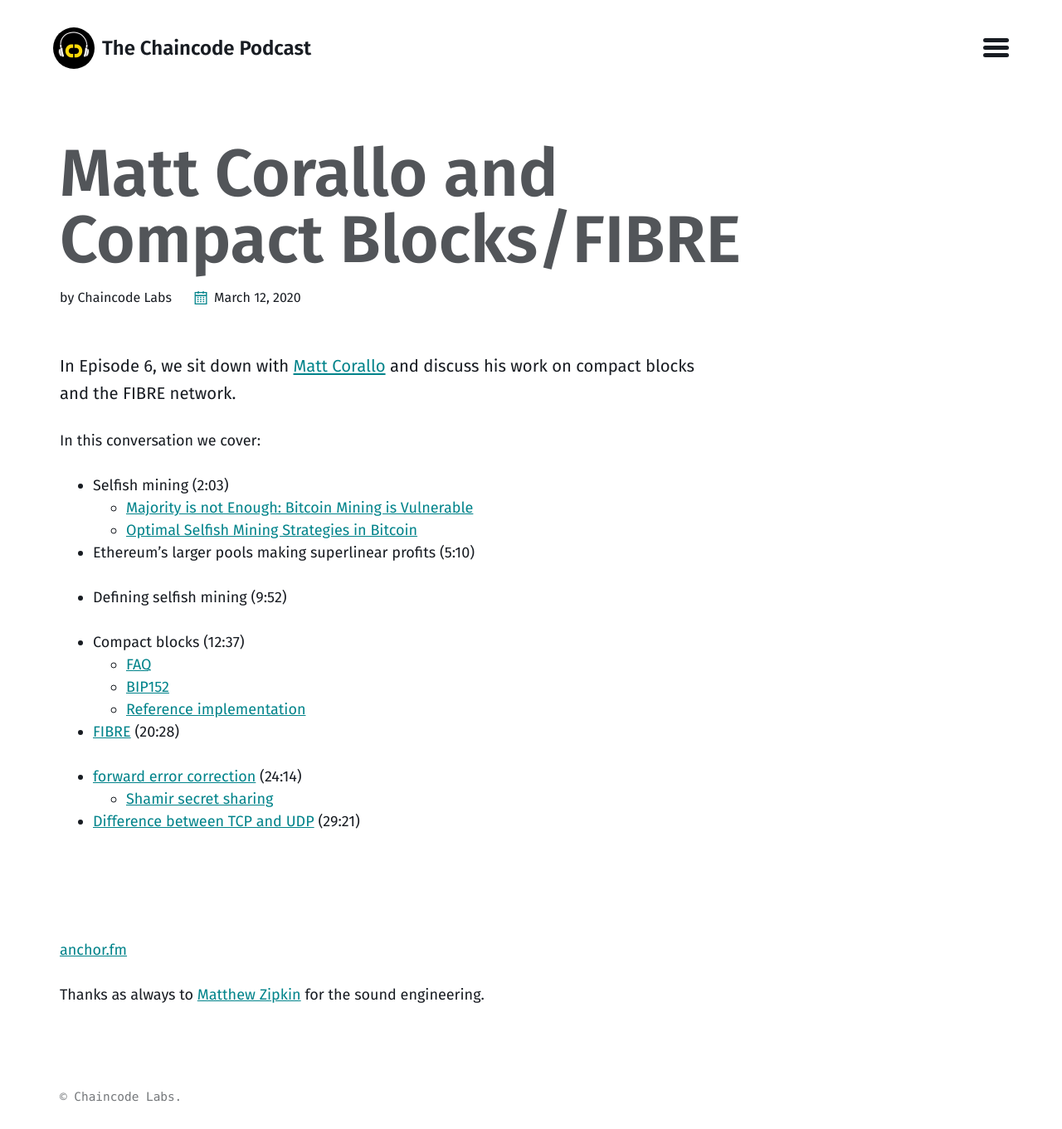
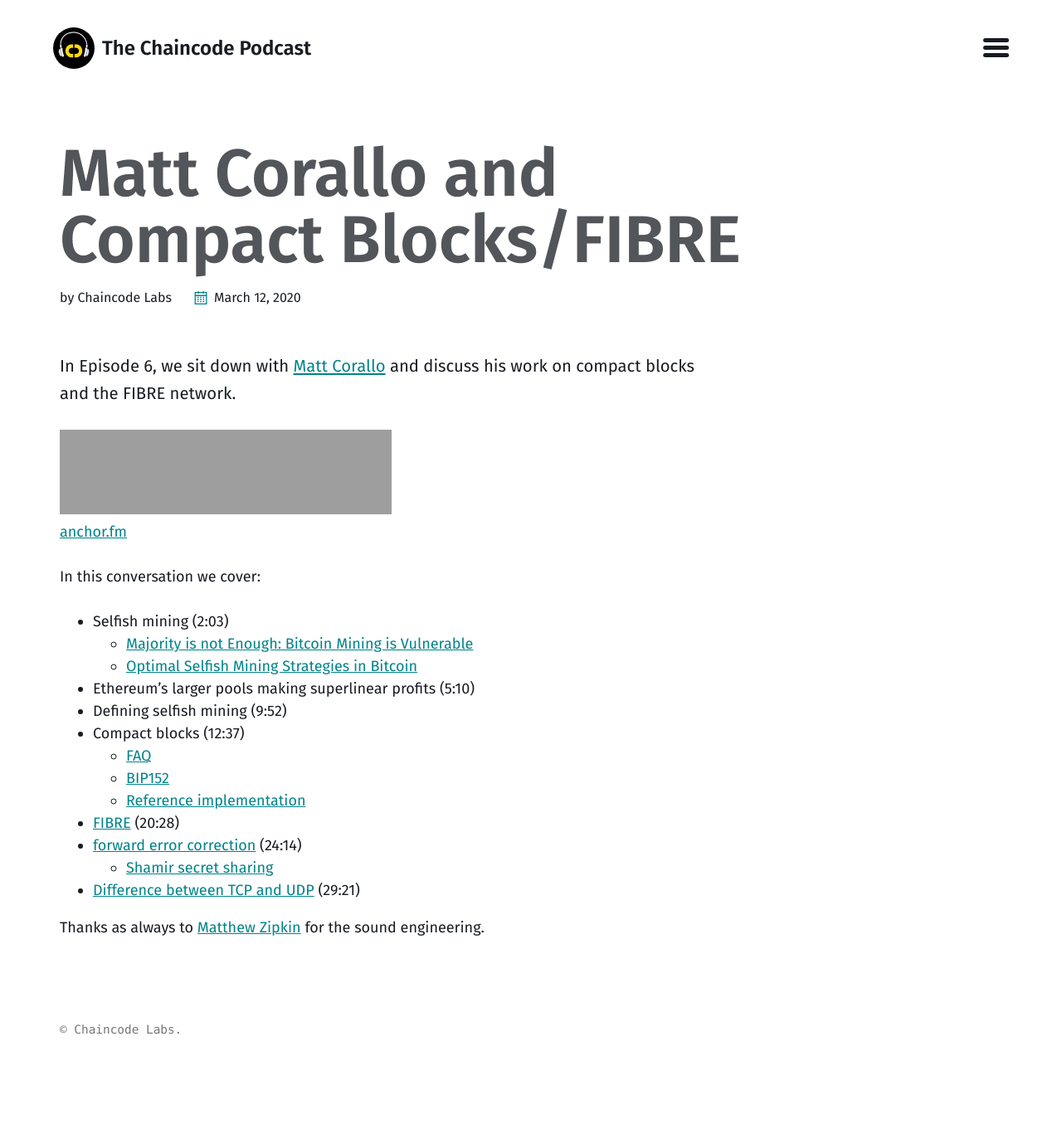
Before and after one commit to chaincodelabs/podcast-website, a Jekyll site: the page built from _posts/2020-03-12-matt-corallo-6.md, in a window 1280 px wide. Shown: the whole page at 83% size. Built offline with Jekyll 4.4.1, drawn with Linux system fonts in a browser that asks for light colours; after the commit the page ends 1280 px from its top, so only the background shows below that; grey boxes are pictures that could not be loaded.

Commit message:
Ep6: Minor nits

```diff
--- a/_posts/2020-03-12-bluematt-6.md
+++ b/_posts/2020-03-12-matt-corallo-6.md
@@ -8,32 +8,25 @@ tags:
 
 In Episode 6, we sit down with [Matt Corallo](https://twitter.com/TheBlueMatt) and discuss his work on compact blocks and the FIBRE network.
 
+<iframe src="https://anchor.fm/chaincode/embed/episodes/Matt-Corallo-and-Compact-BlocksFIBRE---Episode-6-ebfjsf" height="102px" width="400px" frameborder="0" scrolling="no"></iframe>
+
+[anchor.fm](https://anchor.fm/chaincode/episodes/Matt-Corallo-and-Compact-BlocksFIBRE---Episode-6-ebfjsf)
+
 In this conversation we cover:
 
 - Selfish mining (2:03)
   - [Majority is not Enough: Bitcoin Mining is Vulnerable](https://www.cs.cornell.edu/~ie53/publications/btcProcFC.pdf)
   - [Optimal Selfish Mining Strategies in Bitcoin](http://diyhpl.us/~bryan/papers2/bitcoin/Optimal%20selfish%20mining%20strategies%20in%20bitcoin.pdf)
-
 - Ethereum's larger pools making superlinear profits (5:10)
-
 - Defining selfish mining (9:52)
-
 - Compact blocks (12:37)
   - [FAQ](https://bitcoincore.org/en/2016/06/07/compact-blocks-faq/)
   - [BIP152](https://github.com/bitcoin/bips/blob/master/bip-0152.mediawiki)
   - [Reference implementation](https://github.com/bitcoin/bitcoin/pull/8068)
-
 - [FIBRE](https://bitcoinfibre.org/) (20:28)
-
 - [forward error correction](https://en.wikipedia.org/wiki/Forward_error_correction) (24:14)
   - [Shamir secret sharing](https://cs.jhu.edu/~sdoshi/crypto/papers/shamirturing.pdf)
-
 - [Difference between TCP and UDP](https://en.wikipedia.org/wiki/User_Datagram_Protocol#Comparison_of_UDP_and_TCP) (29:21)
-
-<iframe src="https://anchor.fm/chaincode/embed/episodes/Matt-Corallo-and-Compact-BlocksFIBRE---Episode-6-ebfjsf" height="102px" width="400px" frameborder="0" scrolling="no"></iframe>
-
-[anchor.fm](https://anchor.fm/chaincode/episodes/Matt-Corallo-and-Compact-BlocksFIBRE---Episode-6-ebfjsf)
-
 
 Thanks as always to [Matthew Zipkin](https://twitter.com/MatthewZipkin) for the sound
 engineering.
```
